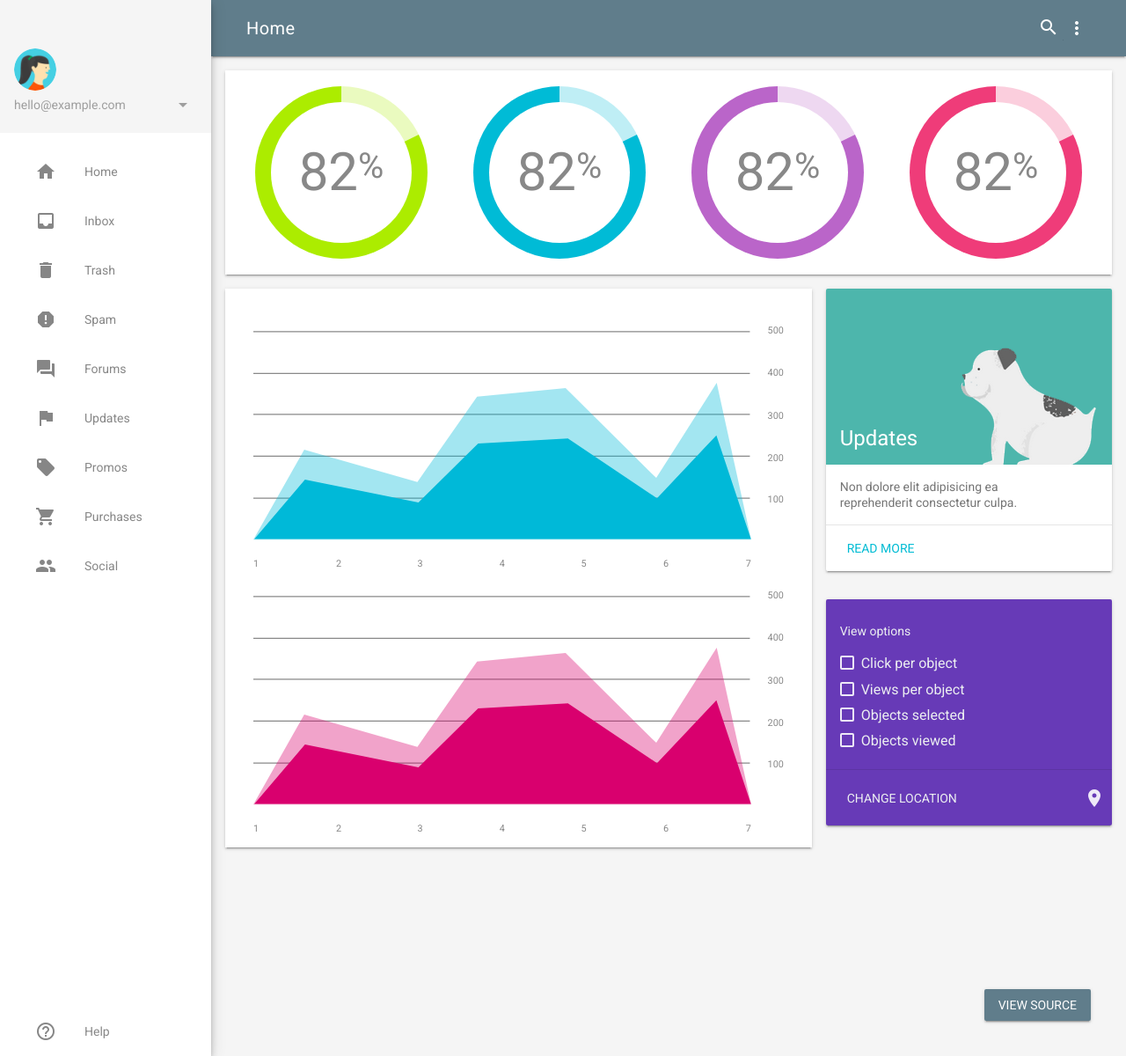
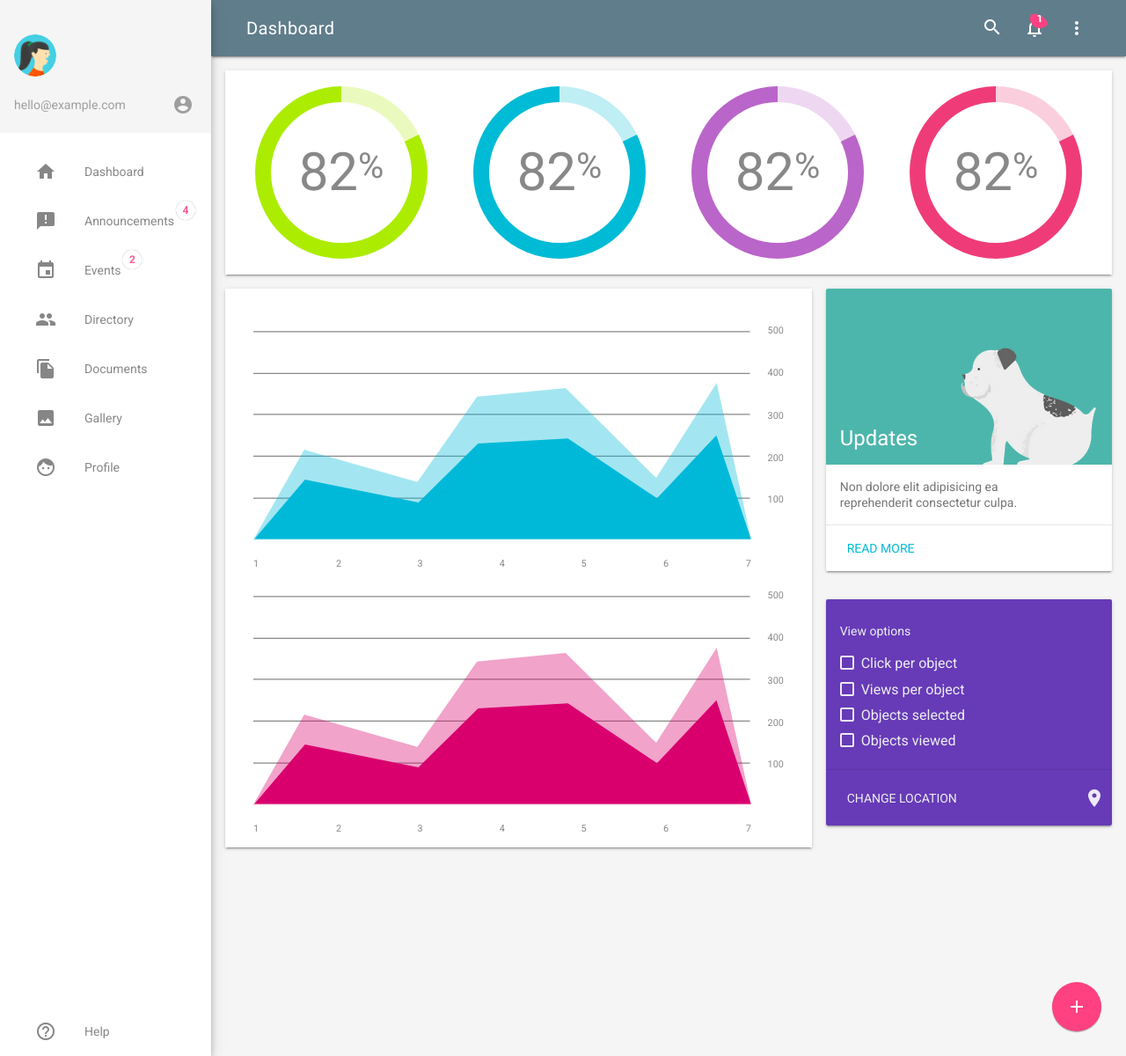
Before and after one commit to FuseOrg/Konnect, a PHP site: page / in a window 1280 px wide. Shown: the whole page at 88% size. Run offline with PHP 8.4, Linux system fonts and the light colour scheme.

Commit message:
Added badges

```diff
--- a/index.html
+++ b/index.html
@@ -28,13 +28,13 @@
     <link rel="stylesheet" href="https://code.getmdl.io/1.3.0/material.blue_grey-pink.min.css">
     <link rel="stylesheet" href="styles/styles.css">
     <style>
-    #view-source {
+    #fab {
       position: fixed;
       display: block;
       right: 0;
       bottom: 0;
-      margin-right: 40px;
-      margin-bottom: 40px;
+      margin-right: 28px;
+      margin-bottom: 28px;
       z-index: 900;
     }
     </style>
@@ -43,7 +43,7 @@
     <div class="demo-layout mdl-layout mdl-js-layout mdl-layout--fixed-drawer mdl-layout--fixed-header">
       <header class="demo-header mdl-layout__header mdl-color--blue-grey-500 mdl-color-text--white">
         <div class="mdl-layout__header-row">
-          <span class="mdl-layout-title">Home</span>
+          <span class="mdl-layout-title">Dashboard</span>
           <div class="mdl-layout-spacer"></div>
           <div class="mdl-textfield mdl-js-textfield mdl-textfield--expandable">
             <label class="mdl-button mdl-js-button mdl-button--icon" for="search">
@@ -54,6 +54,14 @@
               <label class="mdl-textfield__label" for="search">Enter your query...</label>
             </div>
           </div>
+          <button class="mdl-button mdl-js-button mdl-js-ripple-effect mdl-button--icon" id="notifications">
+            <i class="material-icons mdl-badge mdl-badge--overlap" data-badge="1">notifications_none</i>
+          </button>
+          <ul class="mdl-menu mdl-js-menu mdl-js-ripple-effect mdl-menu--bottom-right" for="notifications">
+            <li class="mdl-menu__item">Notification #1</li>
+            <li class="mdl-menu__item">Notification #2</li>
+            <li class="mdl-menu__item">Notification #3</li>
+          </ul>
           <button class="mdl-button mdl-js-button mdl-js-ripple-effect mdl-button--icon" id="hdrbtn">
             <i class="material-icons">more_vert</i>
           </button>
@@ -66,31 +74,28 @@
       </header>
       <div class="demo-drawer mdl-layout__drawer mdl-color--grey-100 mdl-color-text--grey-500 mdl-shadow--6dp">
         <header class="demo-drawer-header">
-          <img src="images/user.jpg" class="demo-avatar">
+          <img src="images/user.jpg" class="demo-avatar avatar">
           <div class="demo-avatar-dropdown">
             <span>hello@example.com</span>
             <div class="mdl-layout-spacer"></div>
             <button id="accbtn" class="mdl-button mdl-js-button mdl-js-ripple-effect mdl-button--icon">
-              <i class="material-icons" role="presentation">arrow_drop_down</i>
+              <i class="material-icons" role="presentation">account_circle</i>
               <span class="visuallyhidden">Accounts</span>
             </button>
             <ul class="mdl-menu mdl-menu--bottom-right mdl-js-menu mdl-js-ripple-effect" for="accbtn">
-              <li class="mdl-menu__item">hello@example.com</li>
-              <li class="mdl-menu__item">info@example.com</li>
-              <li class="mdl-menu__item"><i class="material-icons">add</i>Add another account...</li>
+              <li class="mdl-menu__item"><i class="material-icons">vpn_key</i>Log out</li>
+              <li class="mdl-menu__item"><i class="material-icons">add</i>Add another account</li>
             </ul>
           </div>
         </header>
         <nav class="demo-navigation mdl-navigation mdl-color--white mdl-color-text--grey-50">
-          <a class="mdl-navigation__link" href=""><i class="material-icons" role="presentation">home</i>Home</a>
-          <a class="mdl-navigation__link" href=""><i class="material-icons" role="presentation">inbox</i>Inbox</a>
-          <a class="mdl-navigation__link" href=""><i class="material-icons" role="presentation">delete</i>Trash</a>
-          <a class="mdl-navigation__link" href=""><i class="material-icons" role="presentation">report</i>Spam</a>
-          <a class="mdl-navigation__link" href=""><i class="material-icons" role="presentation">forum</i>Forums</a>
-          <a class="mdl-navigation__link" href=""><i class="material-icons" role="presentation">flag</i>Updates</a>
-          <a class="mdl-navigation__link" href=""><i class="material-icons" role="presentation">local_offer</i>Promos</a>
-          <a class="mdl-navigation__link" href=""><i class="material-icons" role="presentation">shopping_cart</i>Purchases</a>
-          <a class="mdl-navigation__link" href=""><i class="material-icons" role="presentation">people</i>Social</a>
+          <a class="mdl-navigation__link" href=""><i class="material-icons" role="presentation">home</i>Dashboard</a>
+          <a class="mdl-navigation__link" href=""><i class="material-icons" role="presentation">announcement</i><span class="mdl-badge mdl-badge--no-background" data-badge="4">Announcements</span></a>
+					<a class="mdl-navigation__link" href=""><i class="material-icons" role="presentation">event</i><span class="mdl-badge mdl-badge--no-background" data-badge="2">Events</span></a>
+          <a class="mdl-navigation__link" href=""><i class="material-icons" role="presentation">group</i>Directory</a>
+          <a class="mdl-navigation__link" href=""><i class="material-icons" role="presentation">file_copy</i>Documents</a>
+          <a class="mdl-navigation__link" href=""><i class="material-icons" role="presentation">image</i>Gallery</a>
+          <a class="mdl-navigation__link" href=""><i class="material-icons" role="presentation">face</i>Profile</a>
           <div class="mdl-layout-spacer"></div>
           <a class="mdl-navigation__link" href=""><i class="material-icons" role="presentation">help_outline</i>Help</a>
         </nav>
@@ -223,7 +228,9 @@
           </g>
         </defs>
       </svg>
-      <a href="https://github.com/google/material-design-lite/blob/mdl-1.x/templates/dashboard/" target="_blank" id="view-source" class="mdl-button mdl-js-button mdl-button--raised mdl-js-ripple-effect mdl-button--colored mdl-color-text--white">View Source</a>
+			<button id="fab" class="mdl-button mdl-js-button mdl-button--fab mdl-js-ripple-effect mdl-button--colored">
+				<i class="material-icons">add</i>
+			</button>
     <script src="https://code.getmdl.io/1.3.0/material.min.js"></script>
   </body>
 </html>
--- a/styles/styles.css
+++ b/styles/styles.css
@@ -5,38 +5,51 @@
 	box-sizing: border-box;
 	outline: 0;
 }
+
 [hidden] {
 	display: none;
 }
+
 a {
 	text-decoration: none;
 	color: inherit;
 }
-html, body {
+
+html,
+body {
 	font-family: 'Roboto', 'Helvetica', sans-serif;
 }
+
 .demo-avatar {
 	width: 48px;
 	height: 48px;
 	border-radius: 24px;
 }
+
 .demo-layout .mdl-layout__header .mdl-layout__drawer-button {
-  color: rgba(0, 0, 0, 0.54);
+	color: #fff;
 }
+
 .mdl-layout__drawer .avatar {
 	margin-bottom: 16px;
 }
+
 .demo-drawer {
 	border: none;
 }
+
 /* iOS Safari specific workaround */
+
 .demo-drawer .mdl-menu__container {
 	z-index: -1;
 }
+
 .demo-drawer .demo-navigation {
 	z-index: -2;
 }
+
 /* END iOS Safari specific workaround */
+
 .demo-drawer .mdl-menu .mdl-menu__item {
 	display: -webkit-flex;
 	display: -ms-flexbox;
@@ -45,6 +58,7 @@ html, body {
 	-ms-flex-align: center;
 	align-items: center;
 }
+
 .demo-drawer-header {
 	box-sizing: border-box;
 	display: -webkit-flex;
@@ -59,6 +73,7 @@ html, body {
 	padding: 16px;
 	height: 151px;
 }
+
 .demo-avatar-dropdown {
 	display: -webkit-flex;
 	display: -ms-flexbox;
@@ -78,6 +93,7 @@ html, body {
 	-ms-flex-positive: 1;
 	flex-grow: 1;
 }
+
 .demo-layout .demo-navigation .mdl-navigation__link {
 	display: -webkit-flex !important;
 	display: -ms-flexbox !important;
@@ -90,34 +106,53 @@ html, body {
 	align-items: center;
 	font-weight: 500;
 }
+
 .demo-layout .demo-navigation .mdl-navigation__link:hover {
-  background-color: rgba(0,0,0,.1);
+	background-color: rgba(0, 0, 0, .1);
 	color: #607d8b;
 }
+
 .demo-navigation .mdl-navigation__link .material-icons {
 	font-size: 24px;
 	margin-right: 32px;
 }
+
+.demo-header button {
+	margin-left: 16px;
+}
+
+
+.mdl-menu__item .material-icons {
+	margin-right: 16px;
+}
+
+
 .demo-content {
 	max-width: 1080px;
 }
+
 .demo-charts {
 	-webkit-align-items: center;
 	-ms-flex-align: center;
 	align-items: center;
 }
+
 .demo-chart:nth-child(1) {
 	color: #ACEC00;
 }
+
 .demo-chart:nth-child(2) {
 	color: #00BBD6;
 }
+
 .demo-chart:nth-child(3) {
 	color: #BA65C9;
 }
+
 .demo-chart:nth-child(4) {
 	color: #EF3C79;
 }
+
 .demo-graphs {
 	padding: 16px 32px;
 	display: -webkit-flex;
@@ -130,23 +165,32 @@ html, body {
 	-ms-flex-align: stretch;
 	align-items: stretch;
 }
+
 /* TODO: Find a proper solution to have the graphs
  * not float around outside their container in IE10/11.
  * Using a browserhacks.com solution for now.
  */
-_:-ms-input-placeholder, :root .demo-graphs {
+
+_:-ms-input-placeholder,
+:root .demo-graphs {
 	min-height: 664px;
 }
-_:-ms-input-placeholder, :root .demo-graph {
+
+_:-ms-input-placeholder,
+:root .demo-graph {
 	max-height: 300px;
 }
+
 /* TODO end */
+
 .demo-graph:nth-child(1) {
 	color: #00b9d8;
 }
+
 .demo-graph:nth-child(2) {
 	color: #d9006e;
 }
+
 .demo-cards {
 	-webkit-align-items: flex-start;
 	-ms-flex-align: start;
@@ -155,46 +199,58 @@ _:-ms-input-placeholder, :root .demo-graph {
 	-ms-flex-line-pack: start;
 	align-content: flex-start;
 }
+
 .demo-cards .demo-separator {
 	height: 32px;
 }
+
 .demo-cards .mdl-card__title.mdl-card__title {
 	color: white;
 	font-size: 24px;
 	font-weight: 400;
 }
+
 .demo-cards ul {
 	padding: 0;
 }
+
 .demo-cards h3 {
 	font-size: 1em;
 }
+
 .demo-updates .mdl-card__title {
 	min-height: 200px;
 	background-image: url('images/dog.png');
 	background-position: 90% 100%;
 	background-repeat: no-repeat;
 }
+
 .demo-cards .mdl-card__actions a {
 	color: #00BCD4;
 	text-decoration: none;
 }
+
 .demo-options h3 {
 	margin: 0;
 }
+
 .demo-options .mdl-checkbox__box-outline {
 	border-color: rgba(255, 255, 255, 0.89);
 }
+
 .demo-options ul {
 	margin: 0;
 	list-style-type: none;
 }
+
 .demo-options li {
 	margin: 4px 0;
 }
+
 .demo-options .material-icons {
 	color: rgba(255, 255, 255, 0.89);
 }
+
 .demo-options .mdl-card__actions {
 	height: 64px;
 	display: -webkit-flex;
```
Lines whose indentation alone changed are shown as unchanged.
